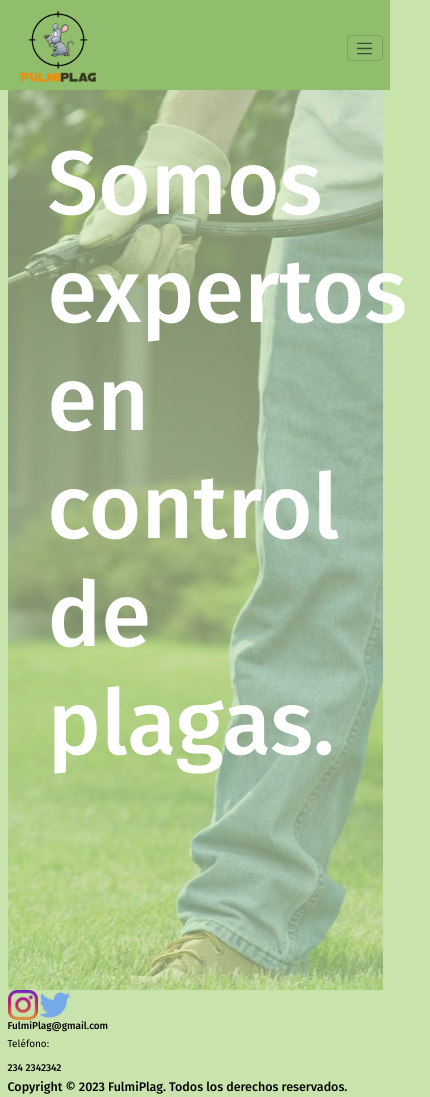
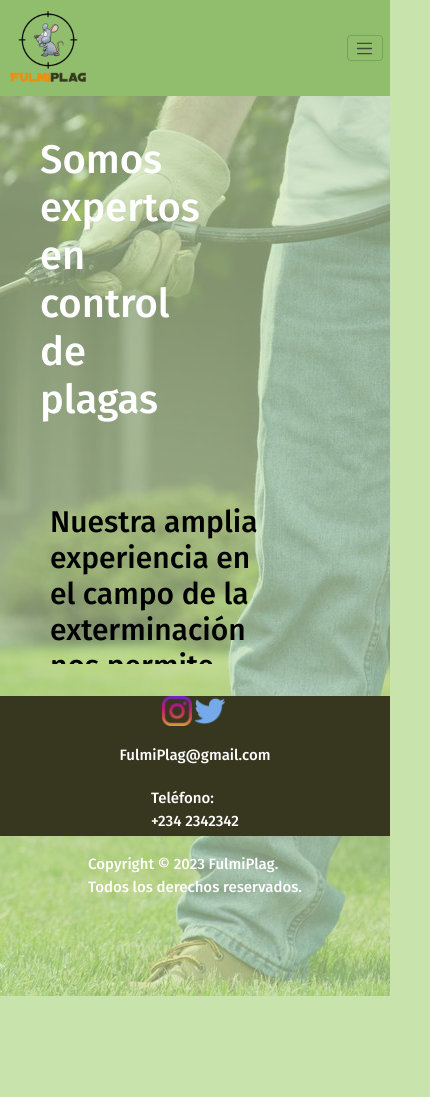
Before and after one commit to Traymol/fulmiplag, a website: page index.html in a window 390 px wide. Shown: the whole page, 430 px wide, since content can reach past the window. After the commit the page ends 996 px from the top, so only its background shows below. Drawn offline with nearby package versions, Linux system fonts and the light colour scheme.

Commit message:
primer prueba entrega

```diff
--- /dev/null
+++ b/css/styles - copia.css
@@ -0,0 +1,167 @@
+* {
+    margin: 0;
+    padding: 0;
+}
+
+html {
+    font-size: 62.5%;
+}
+
+body {
+    background-color: #C9E3AC;
+    font-family: 'Fira Sans', Verdana;
+    color: black;
+}
+
+/* ------------------------------------------------HEADER------------------------------------------------ */
+
+header {
+    height: 90px;
+    background-color: #90BE6D;
+    position: sticky;
+    top: 0;
+    z-index: 1000;
+}
+
+nav img {
+    height: 80px;
+    margin-left: 10px;
+}
+
+nav ul {
+    font-size: 25px;
+/*     background-color: #90BE6D;
+    background-size: 100%;
+    border-radius: 5px; */
+    margin-left: 100px;
+}
+
+nav li {
+    margin-right: 80px;
+}
+
+nav ul a {
+    text-decoration: none;
+    color: black;
+}
+
+/* ------------------------------------------------HEADER------------------------------------------------ */
+
+/* -------------------------------------------------MAIN------------------------------------------------ */
+
+.fondoIndex {
+    position: relative;
+    height: 900px;
+    width: 100%;
+}
+
+.fondoIndex::before {
+    content: "";
+    position: absolute;
+    background-image: url("../multimedia/Fumigacion-1-1.jpeg");
+    background-size: cover;
+    background-repeat: no-repeat;
+    background-position: center;
+    height: 900px;
+    width: 100%;
+    opacity: 0.4;
+    z-index: -1;
+
+}
+
+.mainIndex {
+    width: 50%;
+    display: flex;
+    flex-direction: row;
+    flex-wrap: wrap;
+
+}
+
+.mainIndex h1 {
+    margin: 40px 40px;
+    z-index: 9;
+    color: white;
+    font-size: 90px;
+}
+
+.sectionIndex {
+    width: 70%;
+    height: 200px;
+    overflow: auto;
+
+}
+
+.sectionIndex h2 {
+    margin-top: 40px;
+    margin-left: 50px;
+    font-size: 30px;
+}
+
+@media screen and (min-width: 576) {
+
+}
+
+/* -------------------------------------------------FOOTER------------------------------------------------ */
+
+footer {
+    height: 140px;
+    background-color: #37371F;
+    width: 100%;
+}
+
+.footer {
+    display: flex;
+    flex-direction: row;
+    justify-content: space-evenly;
+    align-items: center;
+}
+
+.a {
+    margin-top: 48px;
+}
+
+.redes img {
+    width: 30px;
+}
+
+h6 {
+    font-size: 15px;
+    color: white;
+}
+
+@media screen and (max-width: 576px) {
+	header {
+		height: auto;
+	}
+	nav img {
+		margin-left: 0;
+		margin-right: auto;
+		display: block;
+	}
+	nav ul {
+		margin-left: 0;
+		margin-top: 10px;
+	}
+	nav li {
+		margin-right: 0;
+		margin-bottom: 10px;
+	}
+	.fondoIndex {
+		height: 600px;
+	}
+	.mainIndex h1 {
+		font-size: 40px;
+		left: 20px;
+		top: 20px;
+	}
+	.footer {
+		flex-direction: column;
+	}
+	.footer .a {
+		margin-top: 10px;
+		margin-bottom: 10px;
+	}
+	.footer .a.redes {
+		margin-top: 0;
+	}
+}
--- a/index.html
+++ b/index.html
@@ -12,7 +12,7 @@
 		<script src="https://cdn.jsdelivr.net/npm/bootstrap@5.3.0/dist/js/bootstrap.bundle.min.js"
 			integrity="sha384-geWF76RCwLtnZ8qwWowPQNguL3RmwHVBC9FhGdlKrxdiJJigb/j/68SIy3Te4Bkz"
 			crossorigin="anonymous"></script>
-		<link rel="stylesheet" href="./css/styles.css">
+		<link rel="stylesheet" href="./css/styles - copia.css">
 		<link rel="preconnect" href="https://fonts.googleapis.com">
 		<link rel="preconnect" href="https://fonts.gstatic.com" crossorigin>
 		<link
@@ -20,11 +20,11 @@
 			rel="stylesheet">
 	</head>
 
-	<body class="container-fluid">
-		<header class="row">
+	<body class="">
+		<header>
 			<nav class="navbar navbar-expand-lg">
 				<div class="container-fluid">
-					<a class="navbar-brand" href="#">
+					<a class="navbar-brand" href="index.html">
 						<img src="multimedia/logo.png" alt="">
 					</a>
 					<button class="navbar-toggler" type="button" data-bs-toggle="collapse" data-bs-target="#navbarNav"
@@ -34,7 +34,7 @@
 					<div class="collapse navbar-collapse" id="navbarNav">
 						<ul class="navbar-nav">
 							<li class="nav-item inpage">
-								<a class="nav-link active" aria-current="page" href="#">Inicio</a>
+								<a class="nav-link active" aria-current="page" href="index.html">Inicio</a>
 							</li>
 							<li class="nav-item">
 								<a class="nav-link" href="./pages/sobre-nosotros.html">Sobre Nosotros</a>
@@ -56,35 +56,36 @@
 		</header>
 
 		<div class="fondoIndex">
-			<main class="mainIndex row">
-				<h1 class="col-md-7 col-sm-12">Somos expertos en control de plagas.</h1>
+			<main class="mainIndex">
+				<h1 class="">Somos expertos en control de plagas</h1>
 			</main>
-			<section class="row">
+			<section class="sectionIndex">
 				<h2>
-
+					Nuestra amplia experiencia en el campo de la exterminación nos permite abordar tus preocupaciones relacionadas con plagas de manera eficaz y personalizada. Estamos preparados para enfrentar cualquier desafío, implementando soluciones específicas adaptadas a cada situación, garantizando así una respuesta adecuada y efectiva a tus problemas de plagas.
 				</h2>
 			</section>
 		</div>
 
-		<footer class="row">
+		<footer class="">
 			<div class="footer">
-				<div class="redes col-md-3">
+				<div class="a redes">
 					<a href="https://www.instagram.com/" target="_blank"><img src="./multimedia/instagramicon.png"alt=""></a>
 					<a href="https://www.twitter.com/" target="_blank"><img src="./multimedia/twittericon.png" alt=""></a>
 					<a href="https://www.facebook.com/" target="_blank"><img src="./multimedia/facebookicon.png" alt=""></a>
 				</div>
 
-				<div class="mail col-md-3">
+				<div class="a mail">
 					<h6>FulmiPlag@gmail.com</h6>
 				</div>
 
-				<div class="telefono col-md-3">
-					<p>Teléfono:</p>
-					<h6>234 2342342</h6>
+				<div class="a telefono">
+					<h6>Teléfono:</h6>
+					<h6>+234 2342342</h6>
 				</div>
 
-				<div class="copyright col-md-3">
-					<h5>Copyright © 2023 FulmiPlag. Todos los derechos reservados.</h5>
+				<div class="a copyright">
+					<h6>Copyright © 2023 FulmiPlag.</h6>
+					<h6> Todos los derechos reservados.</h6>
 				</div>
 			</div>
 		</footer>
```
Also changed, not shown: package.json (added, +11 -0 lines), pages/clientes.html (+11 -3 lines), pages/contacto.html (+11 -3 lines), pages/localidades.html (+11 -3 lines), pages/sobre-nosotros.html (+11 -3 lines), css/styles.css, scss/styles.scss (added), 1 other file.
